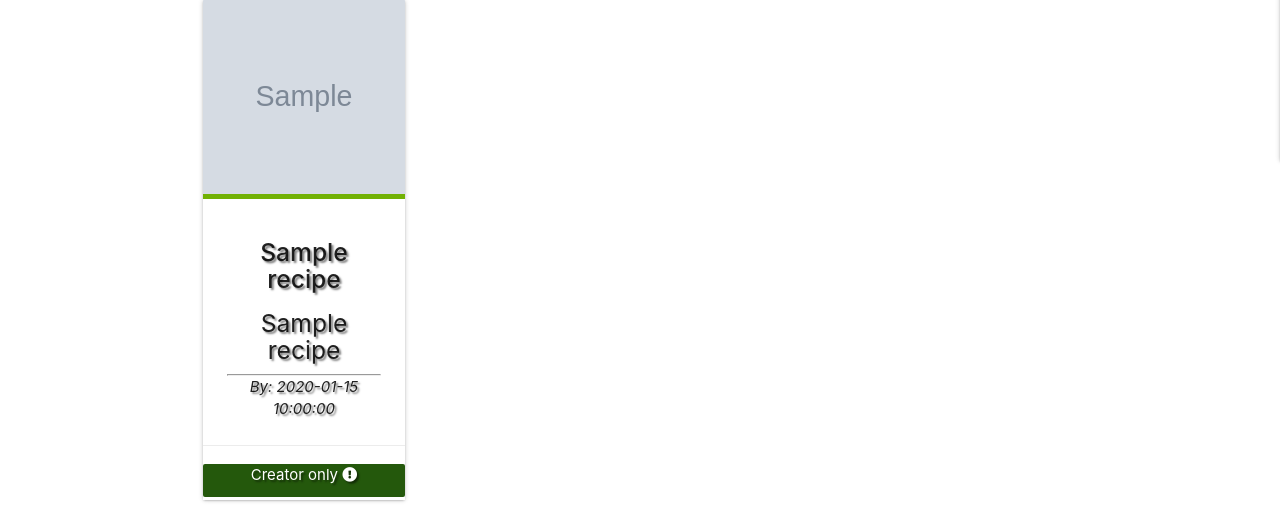
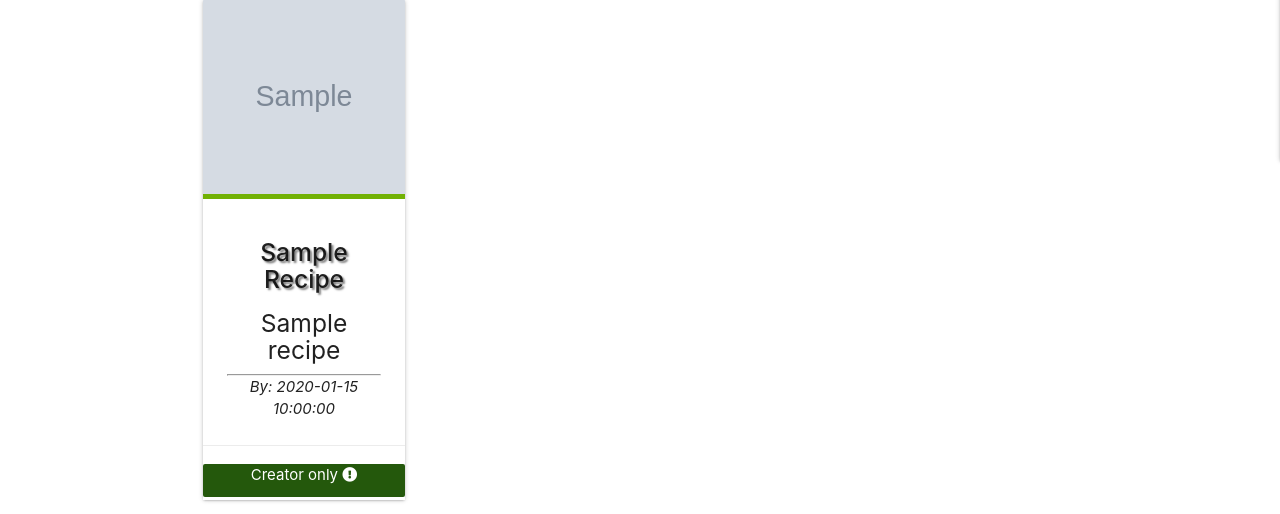
Before and after one commit to DominicSpears/milestoneproject3-soulfood, a Flask app: page / in a window 1280 px wide. Shown: the part 700-1214 px from the top of the page. Run offline with Flask 2, Linux system fonts and the light colour scheme; grey boxes marked "Sample" are stand-in pictures; a database or web service that is not in the repository returns one stand-in record (values such as "Sample title"); some libraries are stand-ins or nearby versions.

Commit message:
reorganise css styling page

```diff
--- a/static/css/style.css
+++ b/static/css/style.css
@@ -131,6 +131,14 @@
     border-bottom : 5px solid #71B104;
 }
 
+.recipe-name {
+    text-transform: capitalize;
+}
+
+.card-content em {
+    text-transform: capitalize;
+}
+
 .recipe-btns {
     position: absolute;
     bottom: 2px;
@@ -143,6 +151,10 @@
 
 .btn-small:hover {
     background-color: #24580C;
+}
+
+.small-button {
+    width: 49%;
 }
 
 .recipe-message {
@@ -317,16 +329,6 @@
     background-color: #24580C;
 }
 
-/*------------------------------------------other*/
-.card-content em {
-    text-transform: capitalize;
-}
-
-.small-button {
-    width: 49%;
-}
-
-
 /*------------------------------------------media queries*/
 @media only screen and (max-width: 768px) {
     /*------------------------------------------navbar*/
--- a/templates/recipes.html
+++ b/templates/recipes.html
@@ -27,12 +27,12 @@
         <div class="row recipe-card">
             {% for recipe in recipes %}
                 <div class="col s12 m4 l3">
-                    <div class="card text-shadow center-align recipe-card">
+                    <div class="card center-align recipe-card">
                         <div class="card-image">
                             <img src="{{ recipe.recipe_image }}" class="inner-image">
                         </div>
                         <div class="card-content">
-                            <h5><strong>{{ recipe.recipe_name }}</strong></h5>
+                            <h5 class="recipe-name text-shadow"><strong>{{ recipe.recipe_name }}</strong></h5>
                             <h5>{{ recipe.cuisine_name }}</h5>
                             <hr>
                             <p><em>by: {{ recipe.created_by }}</em></p>
```
